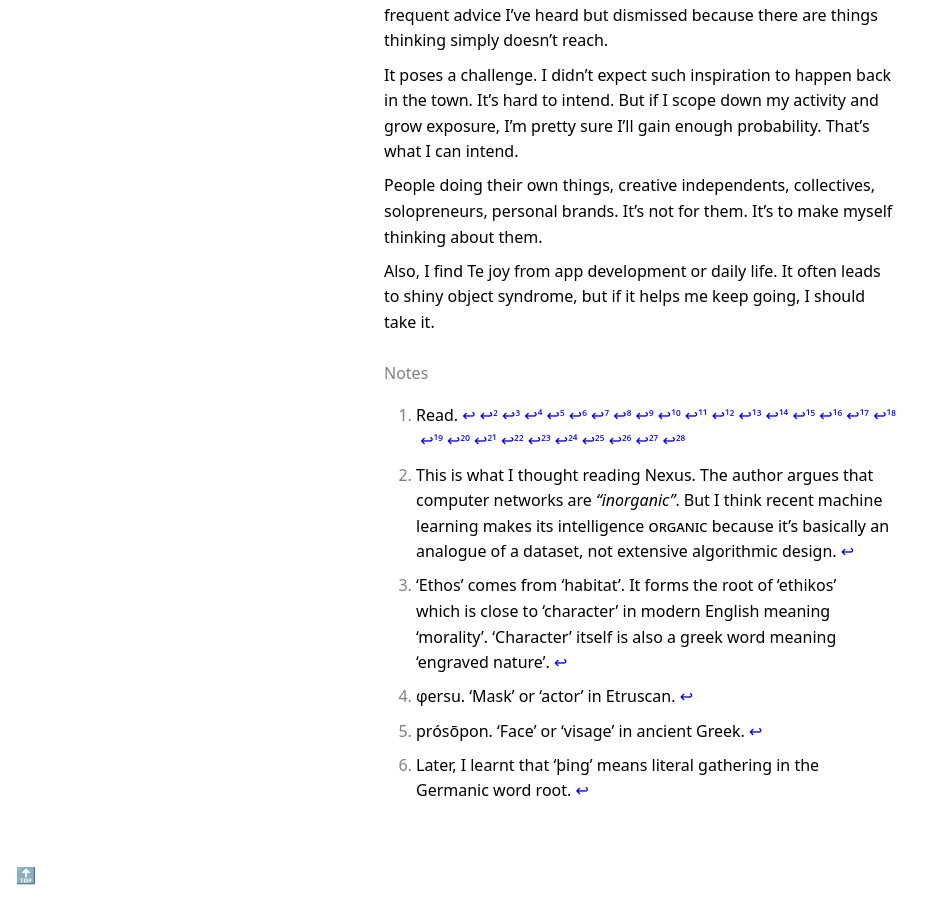
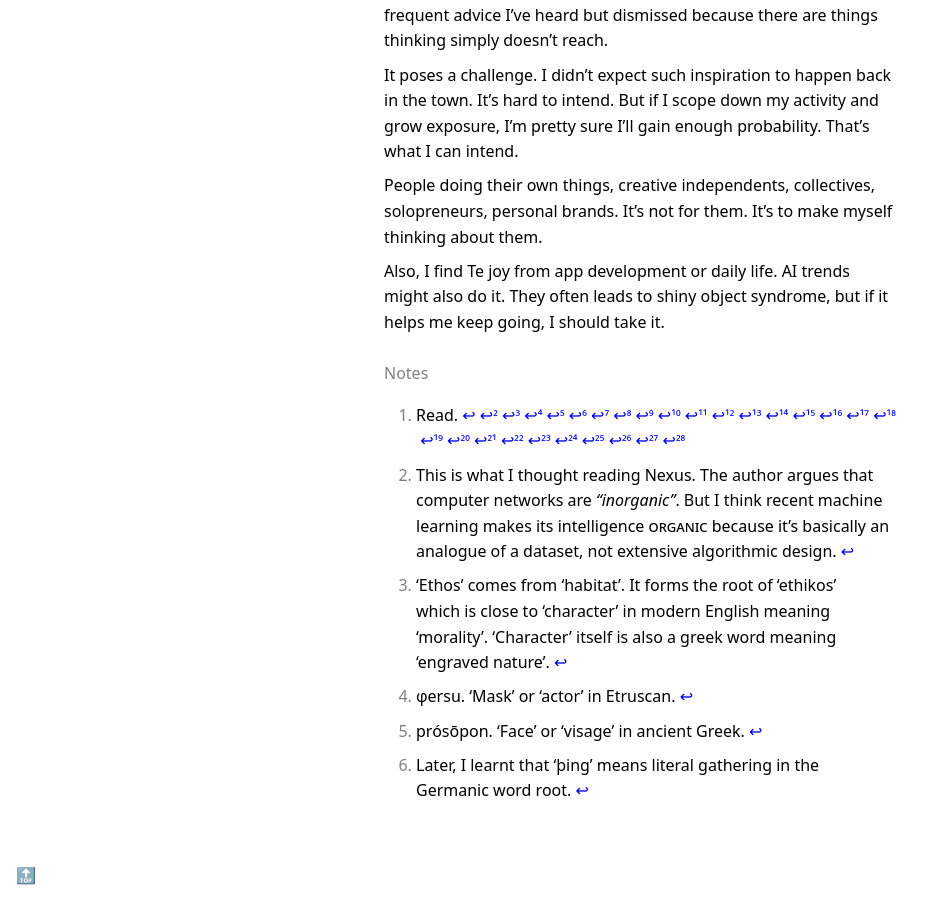
Before and after one commit to taronomy/taronomy, a Jekyll site: the page built from logs/56.md, in a window 1280 px wide and 900 px high, scrolled down 121766 px. Shown: the whole window, without its empty margins (0-942 px from the left). Built offline with Jekyll 4.4.1, drawn with Linux system fonts in a browser that asks for light colours; our own code applies the rules of GitHub Pages for plain Markdown files.

Commit message:
Update 56.md

```diff
--- a/logs/56.md
+++ b/logs/56.md
@@ -2114,4 +2114,4 @@ It poses a challenge. I didn't expect such inspiration to happen back in the tow
 
 People doing their own things, creative independents, collectives, solopreneurs, personal brands. It's not for them. It's to make myself thinking about them.
 
-Also, I find Te joy from app development or daily life. It often leads to shiny object syndrome, but if it helps me keep going, I should take it.
+Also, I find Te joy from app development or daily life. AI trends might also do it. They often leads to shiny object syndrome, but if it helps me keep going, I should take it.
```
